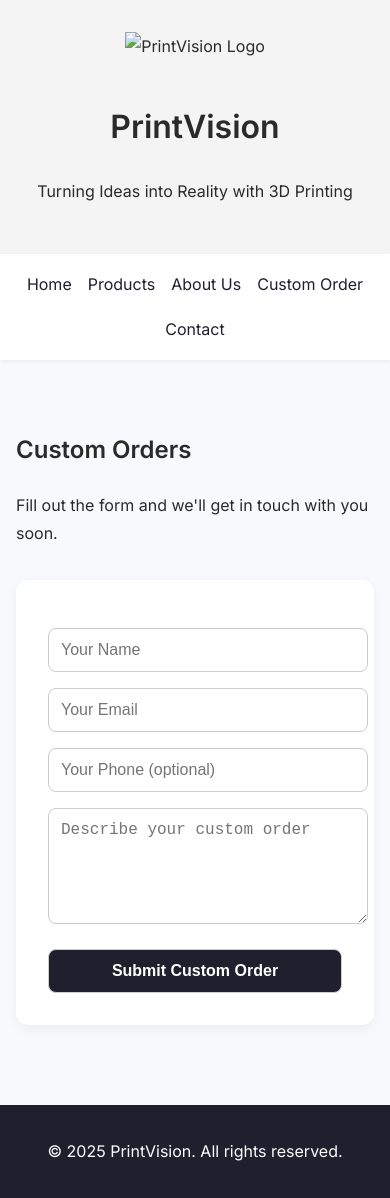
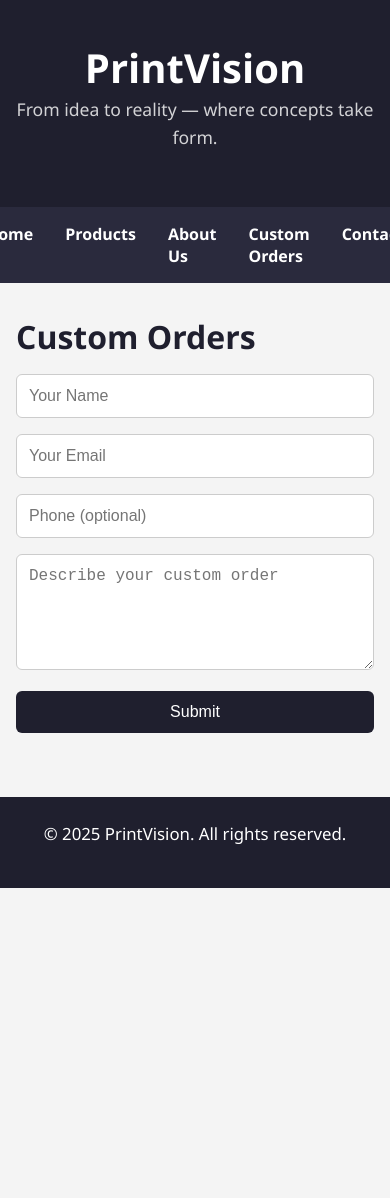
Before and after one commit to HishamY312/printvision-site, a plain HTML site: page custom.html in a window 390 px wide. After the commit the page ends 888 px from the top, so only its background shows below. Drawn offline with Linux system fonts and the light colour scheme.

Commit message:
Add files via upload

```diff
--- a/custom.html
+++ b/custom.html
@@ -4,61 +4,127 @@
 <head>
   <meta charset="UTF-8" />
   <meta name="viewport" content="width=device-width, initial-scale=1.0" />
-  <title>PrintVision - 3D Printing Services</title>
-  <link rel="stylesheet" href="https://fonts.googleapis.com/css2?family=Inter:wght@300;400;600&display=swap">
+  <title>Custom Orders - PrintVision</title>
   <style>
-    body { font-family: 'Inter', sans-serif; margin: 0; background-color: #f7f9fc; color: #2a2a2a; line-height: 1.8; }
-    header { background-color: #f4f4f4; text-align: center; padding: 2rem 1rem; }
-    nav { display: flex; justify-content: center; flex-wrap: wrap; background: #ffffff; padding: 1rem; gap: 1rem; box-shadow: 0 2px 4px rgba(0,0,0,0.05); }
-    nav a { color: #1f1f2e; text-decoration: none; font-weight: 500; }
-    nav a:hover { color: #4e5ed3; }
-    .content { max-width: 960px; margin: 2rem auto; padding: 1rem; }
-    footer { text-align: center; background: #1f1f2e; color: white; padding: 2rem 1rem; margin-top: 4rem; }
-    img.logo { max-width: 200px; margin-bottom: 1rem; }
-    form input, form textarea, form button {
-      width: 100%; padding: 0.75rem; margin-top: 1rem;
-      border: 1px solid #ccc; border-radius: 8px; font-size: 1rem;
+    * {
+      margin: 0;
+      padding: 0;
+      box-sizing: border-box;
+    }
+    body {
+      font-family: 'Segoe UI', Tahoma, Geneva, Verdana, sans-serif;
+      background-color: #f4f4f4;
+      color: #333;
+    }
+    header {
+      background-color: #1f1f2e;
+      color: #fff;
+      padding: 2.5rem 1rem;
+      text-align: center;
+      animation: fadeIn 1s ease-in;
+    }
+    header h1 {
+      font-size: 2.5rem;
+    }
+    header p {
+      font-size: 1.1rem;
+      opacity: 0.8;
+    }
+    nav {
+      display: flex;
+      justify-content: center;
+      background-color: #2a2a3d;
+      padding: 1rem;
+      gap: 2rem;
+      animation: slideDown 0.5s ease-out;
+    }
+    nav a {
+      color: #fff;
+      text-decoration: none;
+      font-weight: bold;
+      transition: color 0.3s ease;
+    }
+    nav a:hover {
+      color: #00d0ff;
+    }
+    main {
+      max-width: 900px;
+      margin: 2rem auto;
+      padding: 0 1rem;
+      animation: fadeIn 0.8s ease-in;
+    }
+    h2 {
+      margin-bottom: 1rem;
+      font-size: 2rem;
+      color: #1f1f2e;
+    }
+    p {
+      margin-bottom: 1rem;
+      font-size: 1.05rem;
+      line-height: 1.6;
+    }
+    form input,
+    form textarea,
+    form button {
+      width: 100%;
+      padding: 0.75rem;
+      margin-bottom: 1rem;
+      border: 1px solid #ccc;
+      border-radius: 6px;
+      font-size: 1rem;
     }
     form button {
-      background: #1f1f2e; color: white; font-weight: bold; cursor: pointer;
+      background-color: #1f1f2e;
+      color: #fff;
+      border: none;
+      cursor: pointer;
+      transition: background 0.3s ease;
     }
-    .form-wrapper {
-      background: #fff; padding: 2rem; border-radius: 12px;
-      box-shadow: 0 4px 12px rgba(0,0,0,0.05); margin-top: 2rem;
+    form button:hover {
+      background-color: #00d0ff;
+      color: #000;
+    }
+    footer {
+      background-color: #1f1f2e;
+      color: #fff;
+      text-align: center;
+      padding: 1.5rem 1rem;
+      margin-top: 3rem;
+    }
+    @keyframes fadeIn {
+      from { opacity: 0; }
+      to { opacity: 1; }
+    }
+    @keyframes slideDown {
+      from { transform: translateY(-100%); opacity: 0; }
+      to { transform: translateY(0); opacity: 1; }
     }
   </style>
 </head>
 <body>
   <header>
-    <img src="logo.png" alt="PrintVision Logo" class="logo">
     <h1>PrintVision</h1>
-    <p>Turning Ideas into Reality with 3D Printing</p>
+    <p>From idea to reality — where concepts take form.</p>
   </header>
   <nav>
     <a href="index.html">Home</a>
     <a href="products.html">Products</a>
     <a href="about.html">About Us</a>
-    <a href="custom.html">Custom Order</a>
+    <a href="custom.html">Custom Orders</a>
     <a href="contact.html">Contact</a>
   </nav>
-  <div class="content">
-
-<h2>Custom Orders</h2>
-<p>Fill out the form and we'll get in touch with you soon.</p>
-<div class="form-wrapper">
-<form action="https://formsubmit.co/hyazbak02@gmail.com" method="POST">
-  <input type="hidden" name="_captcha" value="false">
-  <input type="text" name="name" placeholder="Your Name" required>
-  <input type="email" name="email" placeholder="Your Email" required>
-  <input type="tel" name="phone" placeholder="Your Phone (optional)">
-  <textarea name="message" rows="5" placeholder="Describe your custom order"></textarea>
-  <button type="submit">Submit Custom Order</button>
-</form>
-</div>
-
-  </div>
+  <main>
+    <h2>Custom Orders</h2>
+        <form>
+          <input type="text" placeholder="Your Name" required />
+          <input type="email" placeholder="Your Email" required />
+          <input type="tel" placeholder="Phone (optional)" />
+          <textarea placeholder="Describe your custom order" rows="5"></textarea>
+          <button type="submit">Submit</button>
+        </form>
+  </main>
   <footer>
-    &copy; 2025 PrintVision. All rights reserved.
+    <p>&copy; 2025 PrintVision. All rights reserved.</p>
   </footer>
 </body>
 </html>
```
Also changed, not shown: about.html (+99 -31 lines), contact.html (+102 -37 lines), index.html (+74 -102 lines), products.html (+96 -24 lines).
